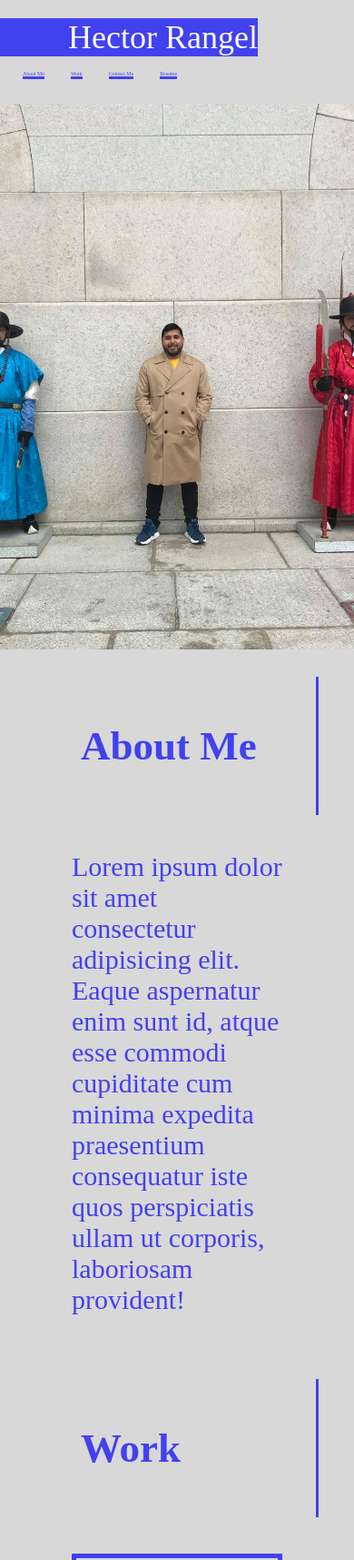
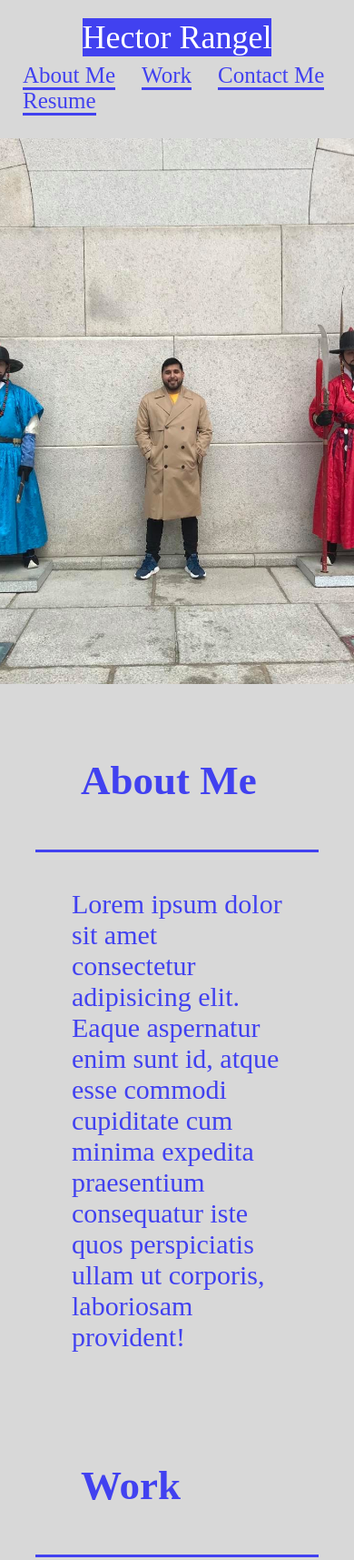
Before and after one commit to hector-rangel/Challenge-2, a plain HTML site: page index.html in a window 390 px wide. Shown: the top 1715 px of the page at 91% size. Drawn offline with Linux system fonts and the light colour scheme.

Commit message:
added media queries

```diff
--- a/Assets/CSS/style.css
+++ b/Assets/CSS/style.css
@@ -17,8 +17,6 @@ header {
     display: flex;
     justify-content: space-between;
     flex-wrap: wrap;
-    position: -webkit-sticky;
-    position: sticky;
     top: 0;
 }
 
@@ -109,18 +107,18 @@ header nav ul li a {
     border: solid 5px var(--tertiary-color);
     padding: 50px 0;
     margin-bottom: 15px;
-    color: var(--tertiary-color);
+    color: white;
 
 
 }
 
 #first-box {
     width: 100%;
-    height: 400px;
+    height: 500px;
 }
 
 .div-title {
-    background-color: var(--primary-color);
+    background-color: var(--tertiary-color);
     width: fit-content;
     margin-top: auto;
     padding: 5px;
@@ -152,3 +150,42 @@ footer ul li a {
    text-decoration: none;
    color: var(--tertiary-color);
 }
+
+/* Media Query 980px */
+
+@media  screen and (max-width:980px) {
+    header nav ul li a {
+        list-style-type: none;
+        font-size: 25px;
+    }
+    .section-title h2 {
+        flex: 1 20%;
+        padding: 50px;
+        border-bottom: 3px solid var(--tertiary-color);
+        border-right: none;
+    }
+}
+
+/* Media Query 750px */
+@media screen and (max-width:750px) {
+
+    header h1 {
+        padding:0%;
+    }
+
+    footer ul li {
+        font-size: 20px;
+    }
+    footer ul li a {
+        font-size: 20px;
+     }
+
+
+}
+
+/* Media Query 675px */
+@media screen and (max-width: 675px) {
+    header {
+        justify-content: center;
+    }
+}
--- a/index.html
+++ b/index.html
@@ -20,16 +20,16 @@
                 <!-- list elements-->
                 <li>
                     <!-- anchor element -->
-                    <a href="#About Me">About Me</a>
+                    <a href="#About-Me">About Me</a>
                 </li>
                 <li>
                     <a href="#Work">Work</a>
                 </li>
                 <li>
-                    <a href="#Contact Me">Contact Me</a>
+                    <a href="#Contact-Me">Contact Me</a>
                 </li>
                 <li>
-                    <a href="#Resume">Resume</a>
+                    <a href="../Challenge-2/Assets/CSS/Resume.pdf">Resume</a>
                 </li>
             </ul>
         </nav>
@@ -38,7 +38,7 @@
     <!-- hero section -->
     <section class="hero"> </section>
 
-    <article class="section-title">
+    <article id="About-Me" class="section-title">
         <h2>About Me</h2>
 
         <div class="section-info">
@@ -49,7 +49,7 @@
         </div>
     </article>
 
-    <section class="section-title">
+    <section id="Work" class="section-title">
         <h2>Work</h2>
         <div class="section-info flex-container">
             <a id="first-box" class="flex-item" href="https://hector-rangel.github.io/Run-Buddy2/"
@@ -87,7 +87,7 @@
 
     </section>
 
-    <footer class="section-title">
+    <footer id="Contact-Me" class="section-title">
         <h2>Contact Me</h2>
         <div class="section-info">
             <ul>
```
Also changed, not shown: 1 other file.
